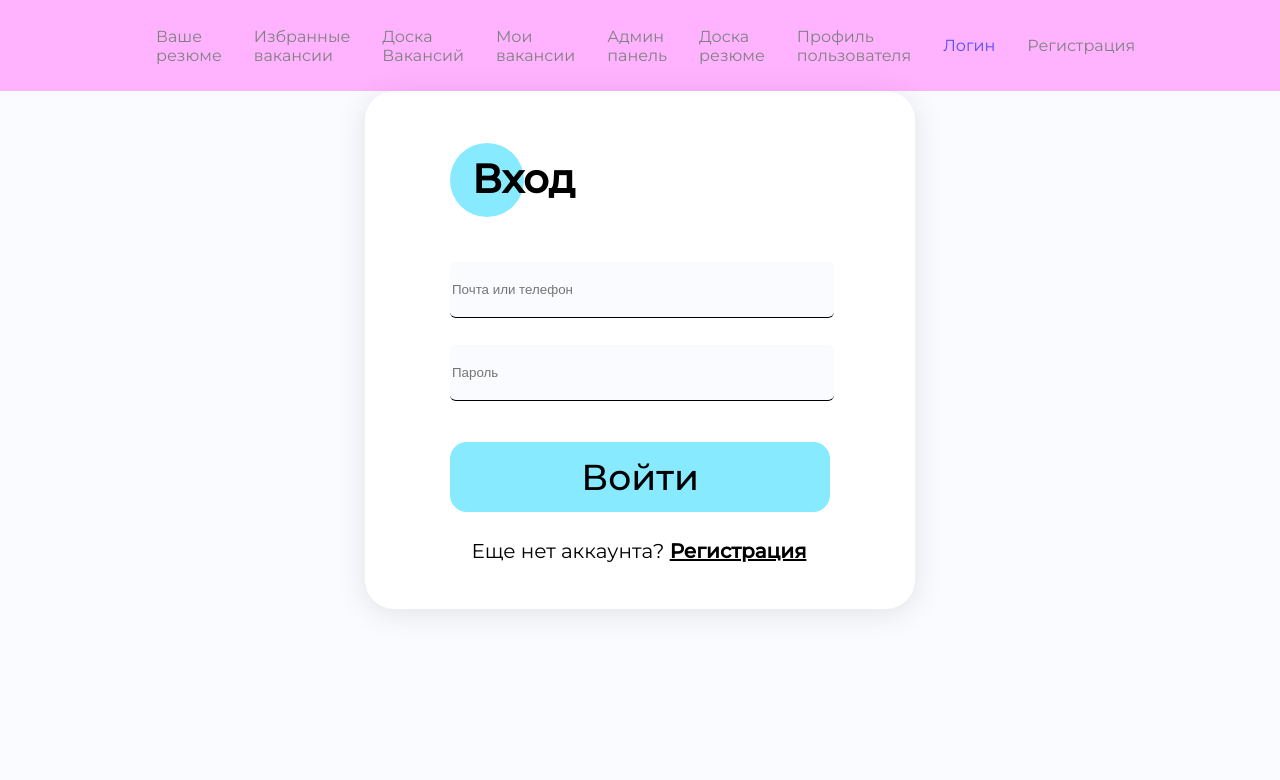
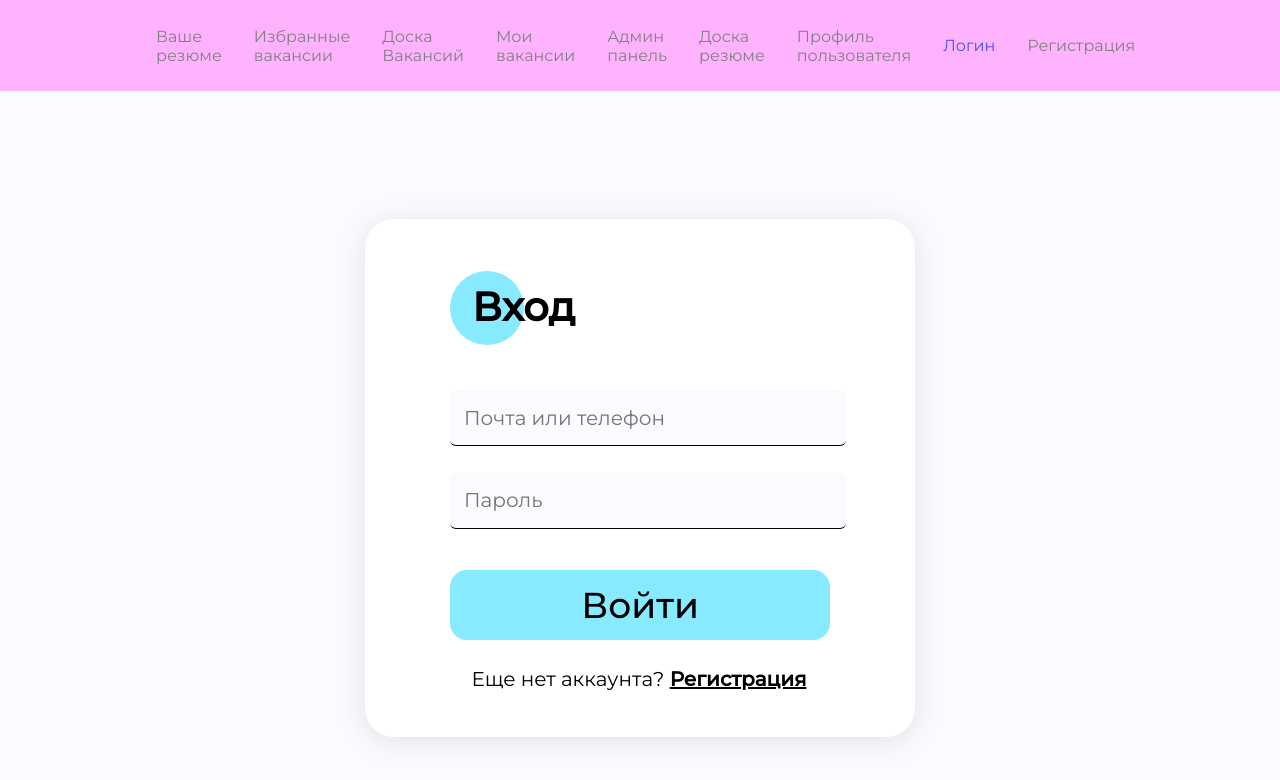
Before and after one commit to DmitryTolochko/hr-frontend, a React (Create React App) app: page /Login in a window 1280 px wide. Shown: the top 780 px of the page. Built offline with nearby package versions, Linux system fonts and the light colour scheme.

Commit message:
правки логин

```diff
--- a/src/components/LoginPan.js
+++ b/src/components/LoginPan.js
@@ -2,6 +2,7 @@ import React from 'react';
 
 const LoginPan = () => {
     return (
+        <div className='glav_loginPan'>
             <div className='loginPan'>
                 <h1 className='loginPan_h1'>
                         Вход
@@ -20,6 +21,7 @@ const LoginPan = () => {
                     </a>
                 </div>
             </div>
+        </div>
     );
 };
 
--- a/src/styles/LoginPlace.css
+++ b/src/styles/LoginPlace.css
@@ -1,9 +1,18 @@
+.glav_loginPan{
+    display: flex;
+    align-items: center;
+    align-content: center;
+    justify-content: center;
+    margin-top: 10%;
+}
 .loginPan {
     position: relative;
     background-color: #FFFFFF;
     width: 550px;
     height: 518px;
     margin: 0 auto;
+    justify-content: center;
+
 
     box-shadow: 0px 4px 30px rgba(0, 0, 0, 0.1);
     border-radius: 29.2473px;
@@ -52,6 +61,14 @@
     margin-top: 171px;
     margin-left: 85px;
     border: none;
+    padding-left: 14px;
+
+    font-family: 'Montserrat';
+    font-style: normal;
+    font-weight: 300;
+    font-size: 20px;
+    line-height: 24px;
+    color: #797979;
 
     background: #F9FBFE;
     border-bottom: 1.16989px solid #000000;
@@ -66,24 +83,20 @@
     margin-left: 85px;
     margin-top: 27px;
     border: none;
+    padding-left: 14px;
+
+    font-family: 'Montserrat';
+    font-style: normal;
+    font-weight: 300;
+    font-size: 20px;
+    line-height: 24px;
+    color: #797979;
 
     background: #F9FBFE;
     border-bottom: 1.16989px solid #000000;
     border-radius: 5.84946px;
 }
 
-.placeholder {
-    width: 199px;
-    height: 24px;
-
-    font-family: 'Montserrat';
-    font-style: normal;
-    font-weight: 300;
-    font-size: 20px;
-    line-height: 24px;
-
-    color: #797979;
-}
 
 .loginPan_button {
     width: 380.22px;
```
Lines whose indentation alone changed are shown as unchanged.
